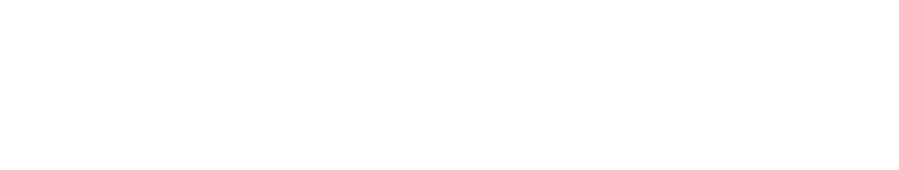
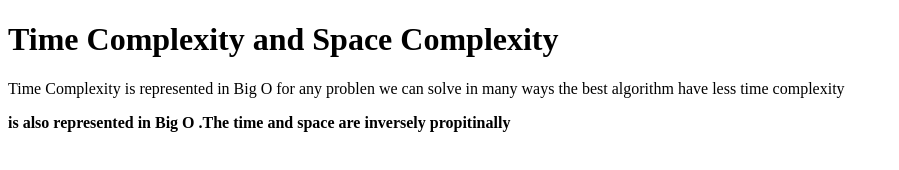
Before and after one commit to acciojob/time-and-space-complexity-aishwarya-1664394, a website: page main.html in a window 1280 px wide. Shown: the whole page, without its empty margins (0-899 px from the left). Drawn offline with Linux system fonts and the light colour scheme.

Commit message:
created a submission

```diff
--- a/main.html
+++ b/main.html
@@ -7,7 +7,10 @@
 </head>
 
 <body>
+	<h1>Time Complexity and Space Complexity</h1>
+	<p>Time Complexity is represented in Big O for any problen we can solve in many ways the best algorithm have less time complexity</p>
 	<!-- the entire body must be written by student -->
+	<p><b><Space Complexity</b> is also represented in Big O .The time and space are inversely propitinally </p>
     <script type="text/javascript" src="./script.js">
 </script>
 
```
